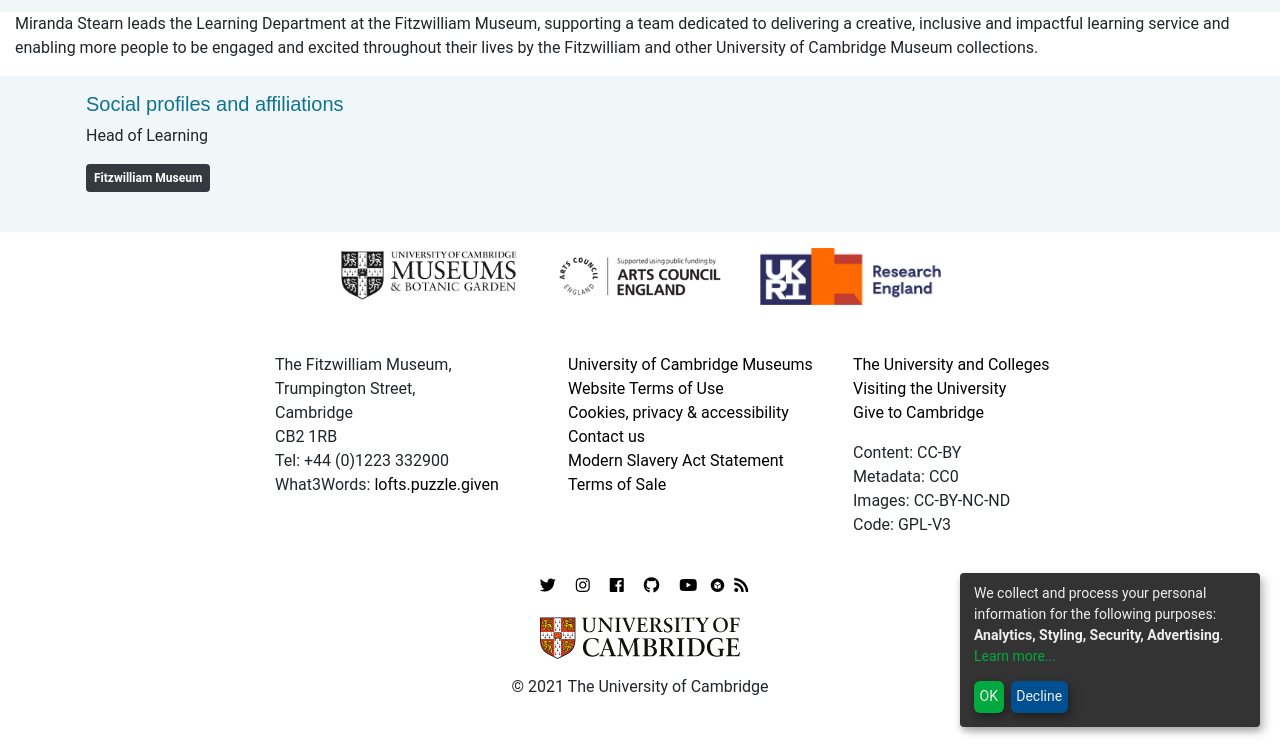
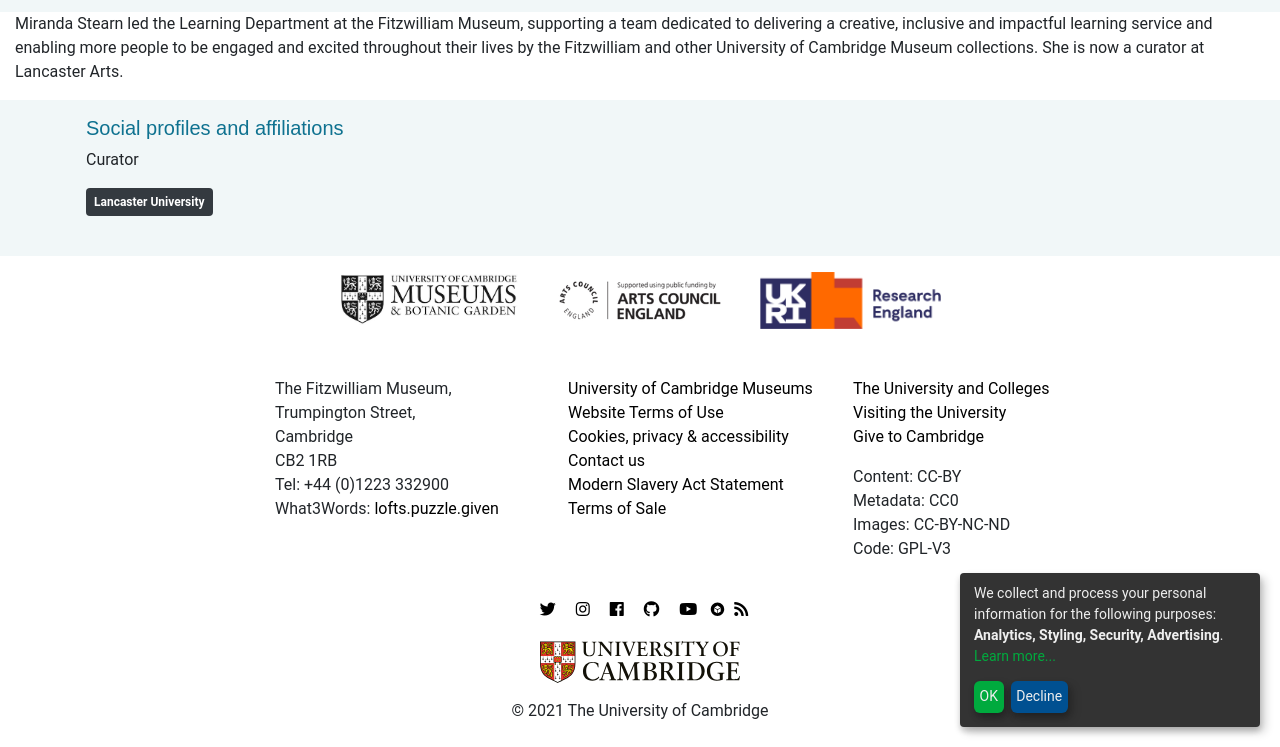
Before and after one commit to FitzwilliamMuseum/fitz-being-an-islander, a Jekyll site: the page built from _team/miranda-stearn.md, in a window 1280 px wide and 1377 px high. Shown: the part 630-1377 px from the top of the window. Built offline with Jekyll 4.4.1, drawn with Linux system fonts in a browser that asks for light colours; nearby versions of some CDN libraries; some web fonts are replaced; comment, search, counter and statistics services are not loaded; some of the changed text lies outside the part shown.

Commit message:
Update Miranda

```diff
--- a/_team/miranda-stearn.md
+++ b/_team/miranda-stearn.md
@@ -2,9 +2,9 @@
 order: 18
 title: Dr Miranda Stearn
 layout: news
-job-title: Head of Learning
-institution: Fitzwilliam Museum
+job-title: Curator
+institution: Lancaster University
 image: https://content.fitz.ms/fitz-website/assets/MSprofile.jpg?key=exhibition
-caption: Miranda Stearn, Head of Learning
+caption: Miranda Stearn
 ---
-Miranda Stearn leads the Learning Department at the Fitzwilliam Museum, supporting a team dedicated to delivering a creative, inclusive and impactful learning service and enabling more people to be engaged and excited throughout their lives by the Fitzwilliam and other University of Cambridge Museum collections.
+Miranda Stearn led the Learning Department at the Fitzwilliam Museum, supporting a team dedicated to delivering a creative, inclusive and impactful learning service and enabling more people to be engaged and excited throughout their lives by the Fitzwilliam and other University of Cambridge Museum collections. She is now a curator at Lancaster Arts.
```
